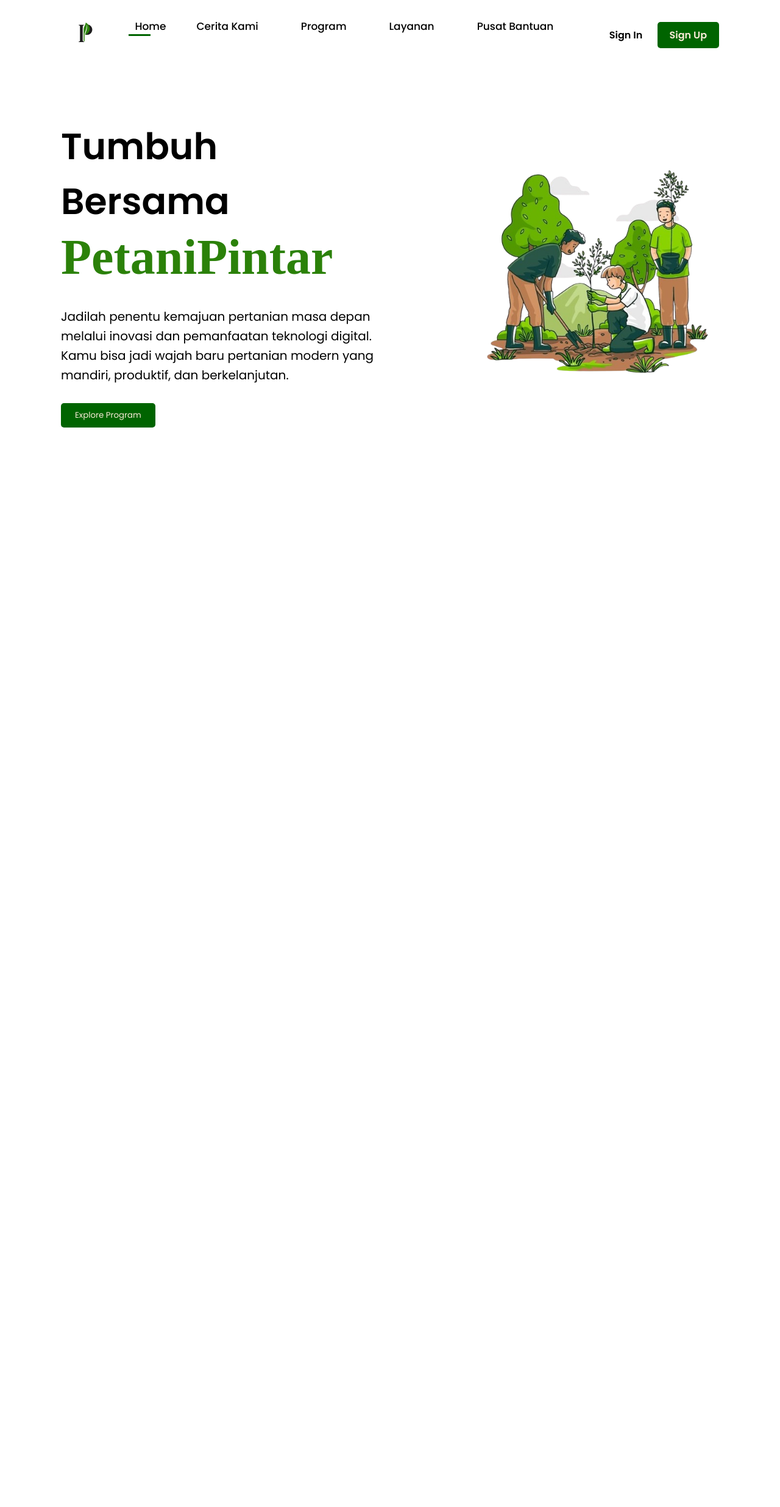
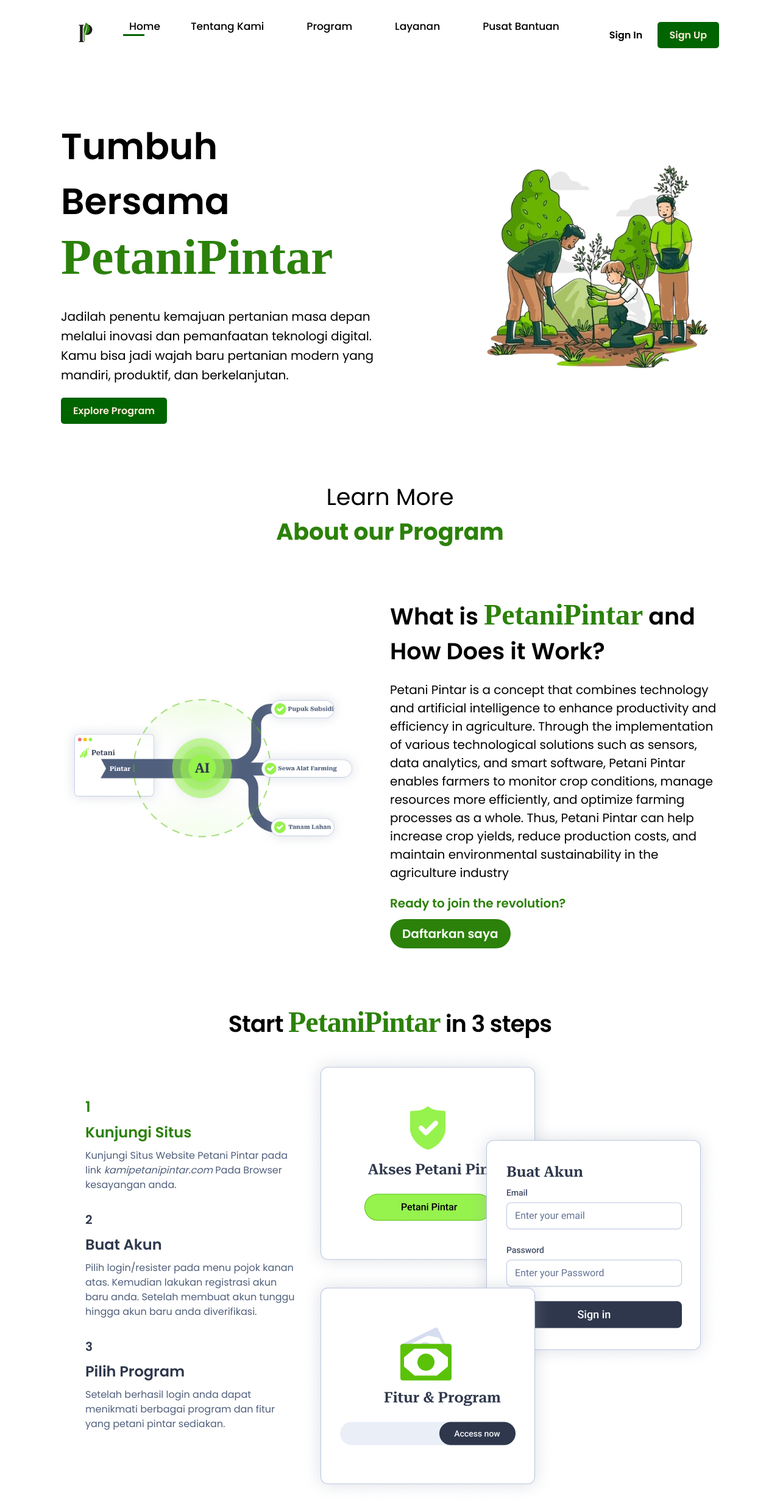
Before and after one commit to kyrozepto/petanipintar, a PHP site: page / in a window 1280 px wide. Shown: the whole page at 61% size. Before the commit the page ends 701 px from the top, so only its background shows below. Run offline with PHP 8.4, Linux system fonts and the light colour scheme; some web fonts are replaced.

Commit message:
Update index.php

```diff
--- a/index.php
+++ b/index.php
@@ -11,6 +11,8 @@
     <meta name="viewport" content="width=device-width, initial-scale=1.0">
     <title>Petani Pintar</title>
     <link rel="stylesheet" href="style.css">
+    <script src="https://cdn.jsdelivr.net/npm/jquery@3.7.1/dist/jquery.min.js"></script>
+
 </head>
 <body>
     <div class="nav">
@@ -21,8 +23,8 @@
         </div>
         <ul>
             <li><a class="active" href="#">Home</a></li>
-            <li><a href="#">Cerita Kami</a></li>
-            <li><a href="#">Program</a></li>
+            <li><a href="#about">Tentang Kami</a></li>
+            <li><a href="#program">Program</a></li>
             <li><a href="#">Layanan</a></li>
             <li><a href="#">Pusat Bantuan</a></li>
         </ul>
@@ -39,12 +41,57 @@
                     <p>Jadilah penentu kemajuan pertanian masa depan melalui inovasi dan pemanfaatan teknologi digital.
                         Kamu bisa jadi wajah baru pertanian modern yang mandiri, produktif, dan berkelanjutan.</p>
                 </div>
-                <button>Explore Program</button>
+                <a href="#program" class="signup">Explore Program</a>
             </div>
             <div class="content-right">
                 <img src="img1.png" alt="">
             </div>
         </div>
     </section>
+
+    <!-- main-content2 -->
+    <div class="grid" id="program">
+        <div class="main3">
+            <h2><center><span>Learn More</span><br>About our Program</center></h2>
+        </div>
+        <div class="content">
+            <div class="content-left">
+                <img src="image/Componen5.png" alt="">
+            </div>
+            <div class="content-right">
+                <h1>What is <span>PetaniPintar</span> and<br>How Does it Work?</h1>
+                <p>Petani Pintar is a concept that combines technology and artificial intelligence to enhance productivity and efficiency in agriculture.
+                    Through the implementation of various technological solutions such as sensors, data analytics, and smart software,
+                    Petani Pintar enables farmers to monitor crop conditions, manage resources more efficiently, and optimize farming processes as a whole.
+                    Thus, Petani Pintar <span>can help increase crop yields, reduce production costs, and maintain environmental sustainability in the agriculture industry</span></p>
+                <h2>Ready to join the revolution?</h2>
+                <a href="register.php" class="round_button">Daftarkan saya</a>
+            </div>
+        </div>
+    </div>
+    <!-- main-content3 -->
+    <div class="main-content3">
+        <div class="main3">
+            <h1>Start <span>PetaniPintar</span> in 3 steps</h1>
+        </div>
+        <div class="cont2">
+            <div class="main6">
+                <h2>1</h2>
+                <h2>Kunjungi Situs</h2>
+                <p>Kunjungi Situs Website Petani Pintar pada link <span>kamipetanipintar.com</span>
+                Pada Browser kesayangan anda.</p>
+                <h1>2 </h1>
+                <h3>Buat Akun</h3>
+                <p>Pilih login/resister pada menu pojok kanan atas. Kemudian lakukan registrasi akun baru anda. Setelah membuat akun tunggu hingga akun baru anda diverifikasi.</p>
+                <h1>3 </h1>
+                <h3>Pilih Program</h3>
+                <p>Setelah berhasil login anda dapat menikmati berbagai program dan fitur yang petani pintar sediakan. </p>
+            </div>
+            <div class="main7">
+                <img src="image/Component6.png" alt="">
+            </div>
+        </div>
+    </div>
+    <script src="script.js"></script>
 </body>
 </html>
```
